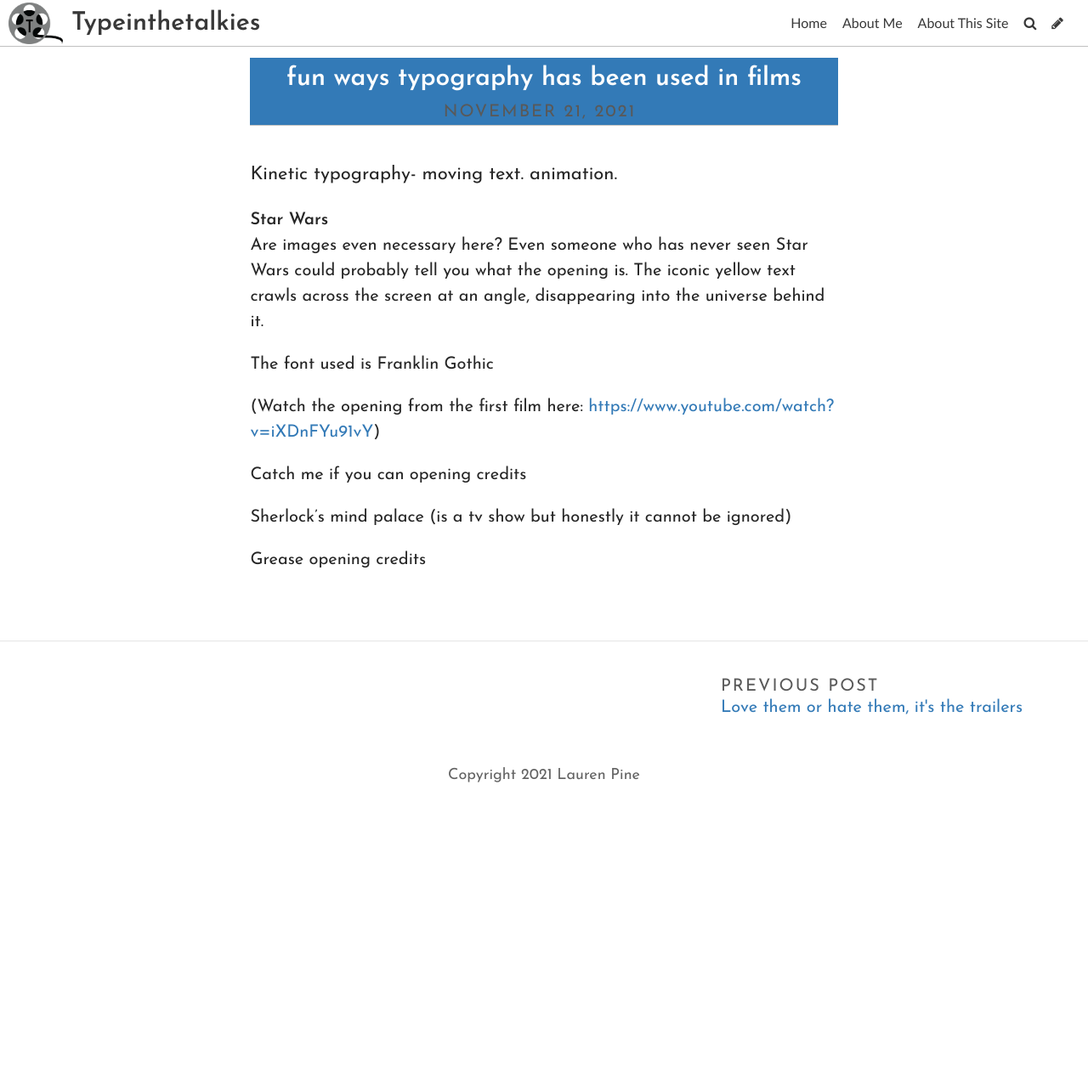
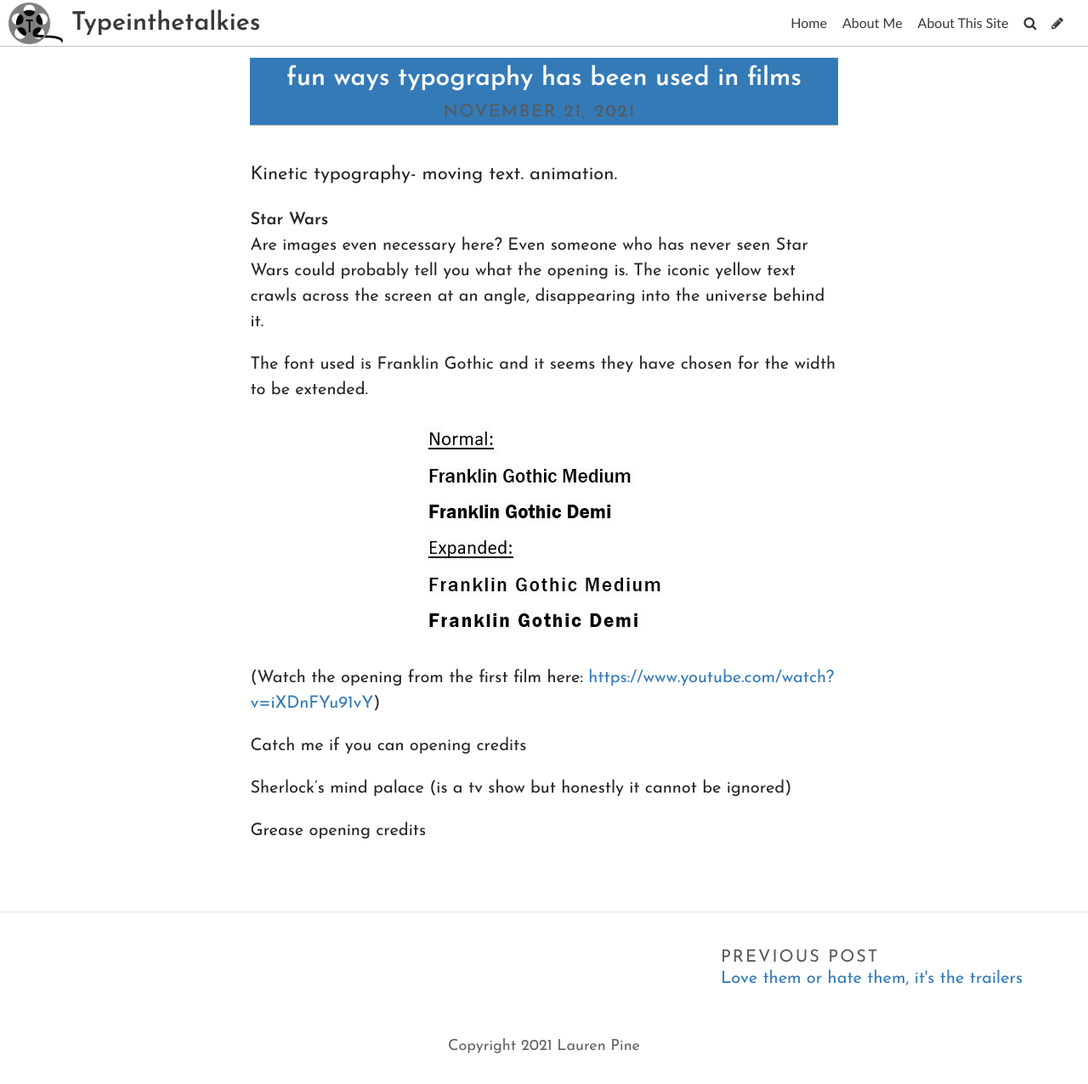
Before and after one commit to laurenlouisap/typography, a Jekyll site: the page built from _posts/2021-11-21-fun-ways-typography-has-been-used-in-films.md, in a window 1280 px wide. Shown: the whole page at 85% size. Built offline with Jekyll 4.4.1, drawn with Linux system fonts in a browser that asks for light colours; some web fonts are replaced; before the commit the page ends 957 px from its top, so only the background shows below that.

Commit message:
Update Post “2021-11-21-fun-ways-typography-has-been-used-in-films”

```diff
--- a/_posts/2021-11-21-fun-ways-typography-has-been-used-in-films.md
+++ b/_posts/2021-11-21-fun-ways-typography-has-been-used-in-films.md
@@ -10,7 +10,9 @@
 **Star Wars**\
 Are images even necessary here? Even someone who has never seen Star Wars could probably tell you what the opening is. The iconic yellow text crawls across the screen at an angle, disappearing into the universe behind it.
 
-The font used is Franklin Gothic
+The font used is Franklin Gothic and it seems they have chosen for the width to be extended.
+
+![](../uploads/fonts-star-wars.jpg)
 
 
 
```
Also changed, not shown: uploads/fonts-star-wars.jpg (added).
